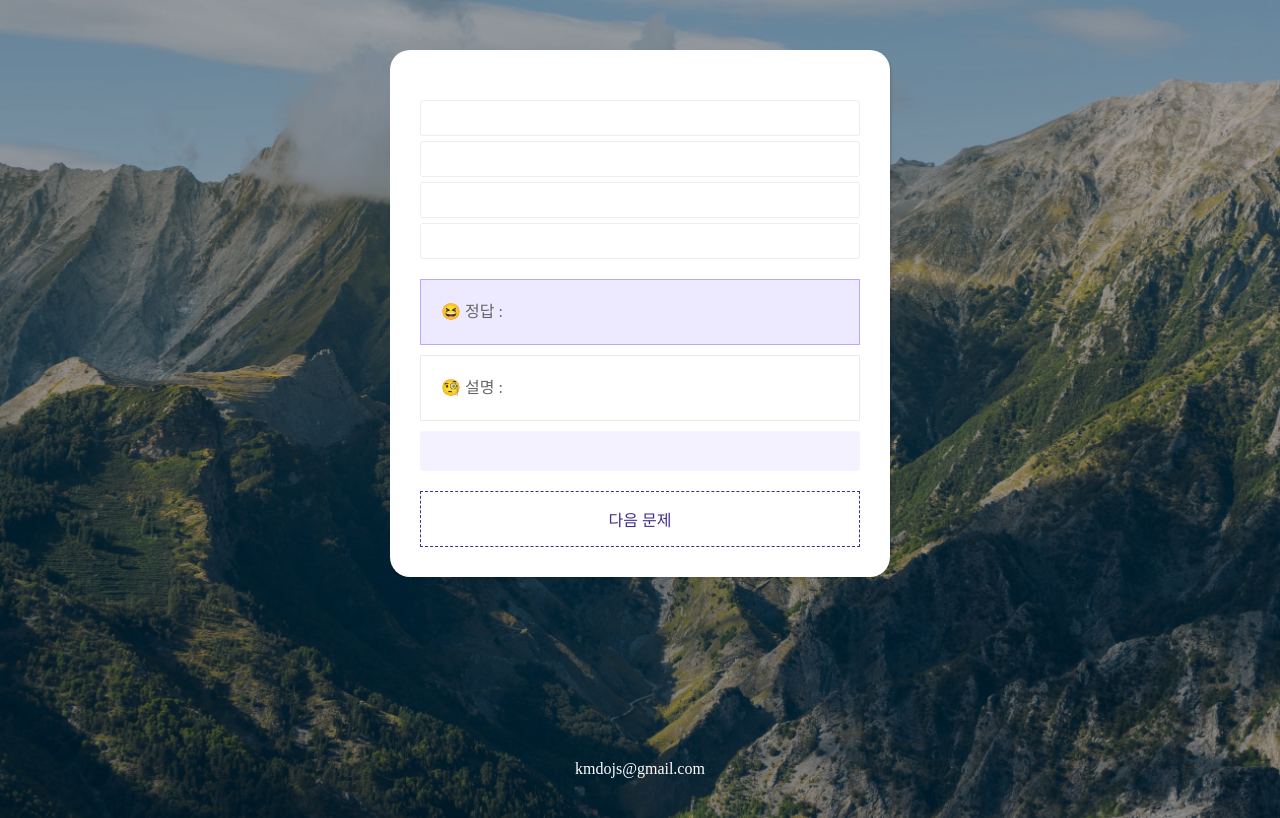
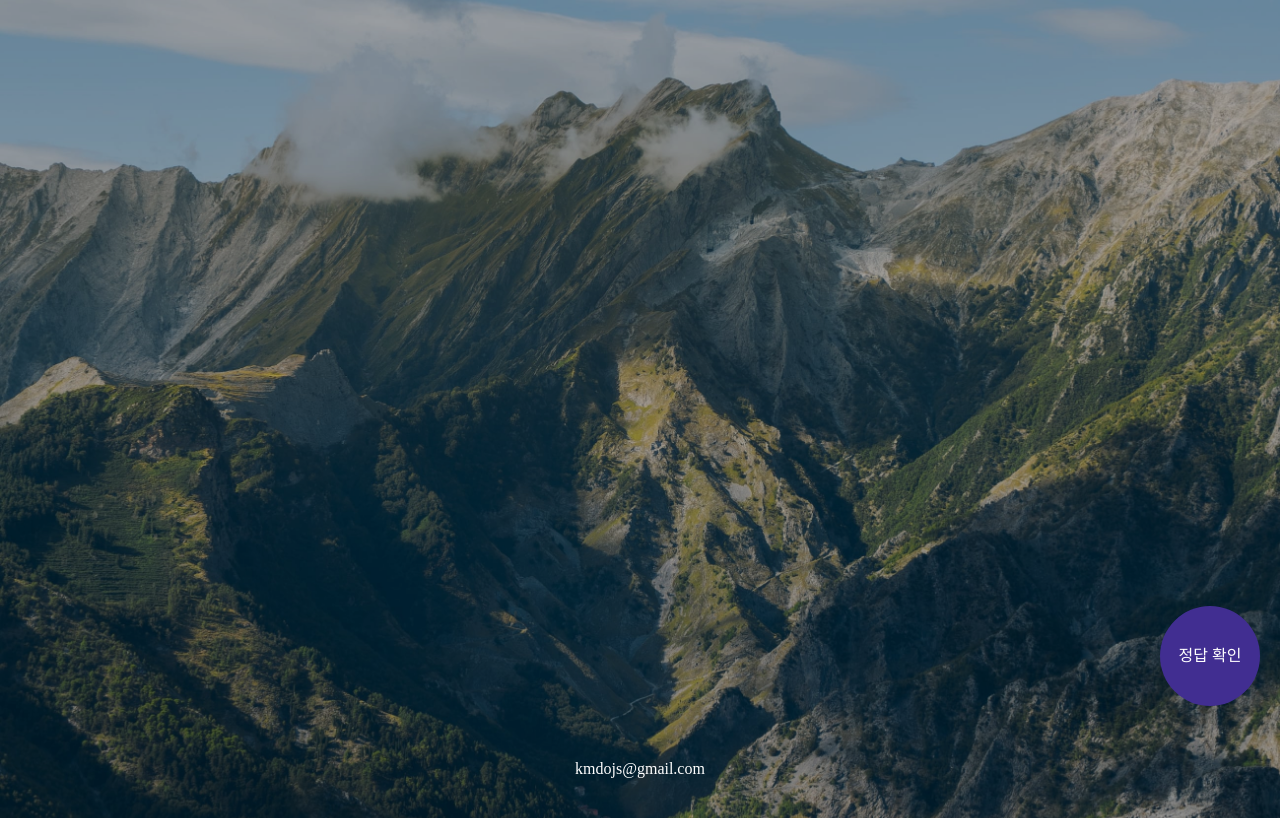
Before and after one commit to ojs104/webs2024, a PHP site: page /javascript/quiz/quizEffect06.html in a window 1280 px wide. Shown: the part 74-892 px from the top of the page. Run offline with PHP 8.4, Linux system fonts and the light colour scheme; some web fonts are replaced.

Commit message:
뭐가틀린거야 ㅡㅡ
ㅡㅡ

```diff
--- a/javascript/javascript04.html
+++ b/javascript/javascript04.html
@@ -143,11 +143,11 @@
             document.write("실행되었습니다.2");
             if(num == 100){
                 document.write("실행되었습니다.3");
+            }
         }
+    } else {
+        documetn.write("실행되었습니다.4");
     }
-} else {
-    documetn.write("실행되었습니다.4");
-}
 }
 </code></pre>
                 <p class="desc">
--- a/javascript/quiz/assets/css/quiz.css
+++ b/javascript/quiz/assets/css/quiz.css
@@ -466,6 +466,25 @@ body::after {
     background-color: #412E91;
     transform: rotate(45deg);
 }
+.quiz__check {
+    position: fixed;
+    right: 20px;
+    bottom: 20px;
+    width: 100px;
+    height: 100px;
+    line-height: 100px;
+    background-color: #412E91;
+    color: #fff;
+    border-radius: 50%;
+    text-align: center;
+    cursor: pointer;
+    border:
+}
+.quiz__check:hover{
+    background-color: #e1d9ff;
+    border: 1px dashed #412E91;
+    color: #412E91;
+}
 /* footer */
 #footer {
     text-align: center;
--- a/javascript/quiz/quizEffect06.html
+++ b/javascript/quiz/quizEffect06.html
@@ -1,4 +1,3 @@
-
 <!DOCTYPE html>
 <html lang="ko">
 <head>
@@ -29,27 +28,8 @@
     <!-- //header -->
 
     <main id="main">
-        <div class="quiz__wrap">
-            <div class="quiz">
-                <div class="quiz__header"></div>
-                <div class="quiz__main">
-                    <div class="quiz__question"></div>
-                    <div class="quiz__img"></div>
-                    <div class="quiz__choice">
-                        <div id="choice1" class="choice"></div>
-                        <div id="choice2" class="choice"></div>
-                        <div id="choice3" class="choice"></div>
-                        <div id="choice4" class="choice"></div>
-                    </div>
-                    <div class="quiz__answer"></div>
-                    <div class="quiz__desc"></div>
-                </div>
-                <div class="quiz__footer">
-                    <div class="quiz__indicator"></div>
-                    <button class="quiz__next">다음 문제</button>
-                </div>
-            </div>
-        </div>
+        <div class="quiz__wrap"></div>
+         <div class="quiz__check">정답 확인</div>
     </main>
     <!-- //main -->
 
@@ -61,47 +41,114 @@
     <script>
         // 선택자
         const quizWrap = document.querySelector(".quiz__wrap");
+        const quizCheck = document.querySelector(".quiz__check");
 
-        // 문제 데이터
-        const quizInfo = [];
+        // 변수 설정
+        let currentIndex = 0;   // 현재 문제
+        let quizInfo = [];    //모든 퀴즈 정보
+
+
 
         // 문제 가져오기
         const fetchQuiz = () => {
-            fetch("https://l-jy16.github.io/webs2024/json/gineungsaJC2011_05.json")
+            fetch("https://kimseung12.github.io/webs2024/json/gineungsaJC2011_05.json")
                 .then(res => res.json())
                 .then(items => {
-                    console.log(items[0].question);
-                    quizInfo[0] = items[0].question, items[0].desc;
-                    console.log(quizInfo)
+                    quizInfo = items.map((item, index) => {
+                        const formattedQuiz = {
+                            infoDate: "2011년 5회",
+                            infoType: item.subject,
+                            infoQuestion: item.question,
+                            infoDesc: item.desc,
+                            infoAnswer : item.correct_answer
+                        }
+                        //보기 가져오기
+                        const choices = [...item.incorrect_answers, item.correct_answer];
+
+                        //보기 랜덤 섞기
+                        for (let i = choices.length - 1; i > 0; i--) {
+                            const j = Math.floor(Math.random() * (i + 1));
+                            [choices[i], choices[j]] = [choices[j], choices[i]];
+                        }
+
+
+                        formattedQuiz.infochoices = choices;
+                        return formattedQuiz;
+                    });
+                    console.log(quizInfo);
+                    updataQuiz();
+                })
+        }
+
+        //문제 출력하기
+        const updataQuiz = () => {
+            const quizArray = [];
+
+            quizInfo.forEach((quiz, number) => {
+                quizArray.push(`
+                    <div class="quiz">
+                        <div class="quiz__header">${quiz.infoDate} ${quiz.infoType}
+                        </div>
+                        <div class="quiz__main">
+                            <div class="quiz__question">
+                               ${number+1}. ${quiz.infoQuestion}</div>
+                            <div class="quiz__choice">
+                                <label for="choice1-${number}">
+                                    <input type="radio" id="choice1-${number}" name="choice-${number}" value="1">
+                                    <span>${quiz.infoChoice[0]}</span>
+                                </label>
+                                <label for="choice2-${number}">
+                                    <input type="radio" id="choice2-${number}" name="choice-${number}" value="2">
+                                    <span>${quiz.infoChoice[1]}</span>
+                                </label>
+                                <label for="choice3-${number}">
+                                    <input type="radio" id="choice3-${number}" name="choice-${number}" value="3">
+                                    <span>${quiz.infoChoice[2]}</span>
+                                </label>
+                                <label for="choice4-${number}">
+                                    <input type="radio" id="choice4-${number}" name="choice-${number}" value="4">
+                                    <span>${quiz.infoChoice[3]}</span>
+                                </label>
+                            </div>
+                            <div class="quiz__answer none">${quiz.infoAnswer}</div>
+                            <div class="quiz__desc none">${quiz.InfoDesc}</div>
+                        </div>
+                        <div class="quiz__footer">
+                            <button class="quiz__confirm" >정답확인하기</button>
+                            <button class="quiz__next none">다음 문제</button>
+                        </div>
+                    </div>
+                `)
+            })
+
+            quizWrap.innerHTML = quizArray.join("");
+        }
 
 
 
-                    updataQuiz(quizInfo);
-                })
-                .catch((error) => console.log(error));
-        }
+        //정답 확인
+        quizCheck.addEventListener("click", () => {
+            // 여기에 퀴즈 확인 코드를 작성
+            const userAnswer = getUserAnswer(); // 사용자의 답을 얻는 함수 호출
+            const correctAnswer = getCorrectAnswer(); // 정답을 얻는 함수 호출
 
-        // 문제 출력하기
-        const updataQuiz = () => {
-            let quizWrapTag = `
-                <div class="quiz">
-                    <div class="quiz__header">정보처리 기능사</div>
-                    <div class="quiz__main">
-                        <div class="quiz__question">${quizInfo}</div>
-                    </div>
+            if (userAnswer === correctAnswer) {
+                alert("정답입니다!");
+            } else {
+                alert("틀렸습니다. 다시 시도하세요.");
+            }
+            });
 
-                    <div class="quiz__desc">${quizInfo}</div>
-                </div>
-            `;
-
-            quizWrap.innerHTML = quizWrapTag;
-        };
-
-        // 페이지가 로드된 후 실행
+        //페이지가 로드된 후 실행
         document.addEventListener("DOMContentLoaded", () => {
             fetchQuiz();
         });
 
+
+
+
+
+
     </script>
 </body>
 </html>
```
Also changed, not shown: SQL/index.html (+29 -0 lines), javascript/javascript07.html (+16 -18 lines).
